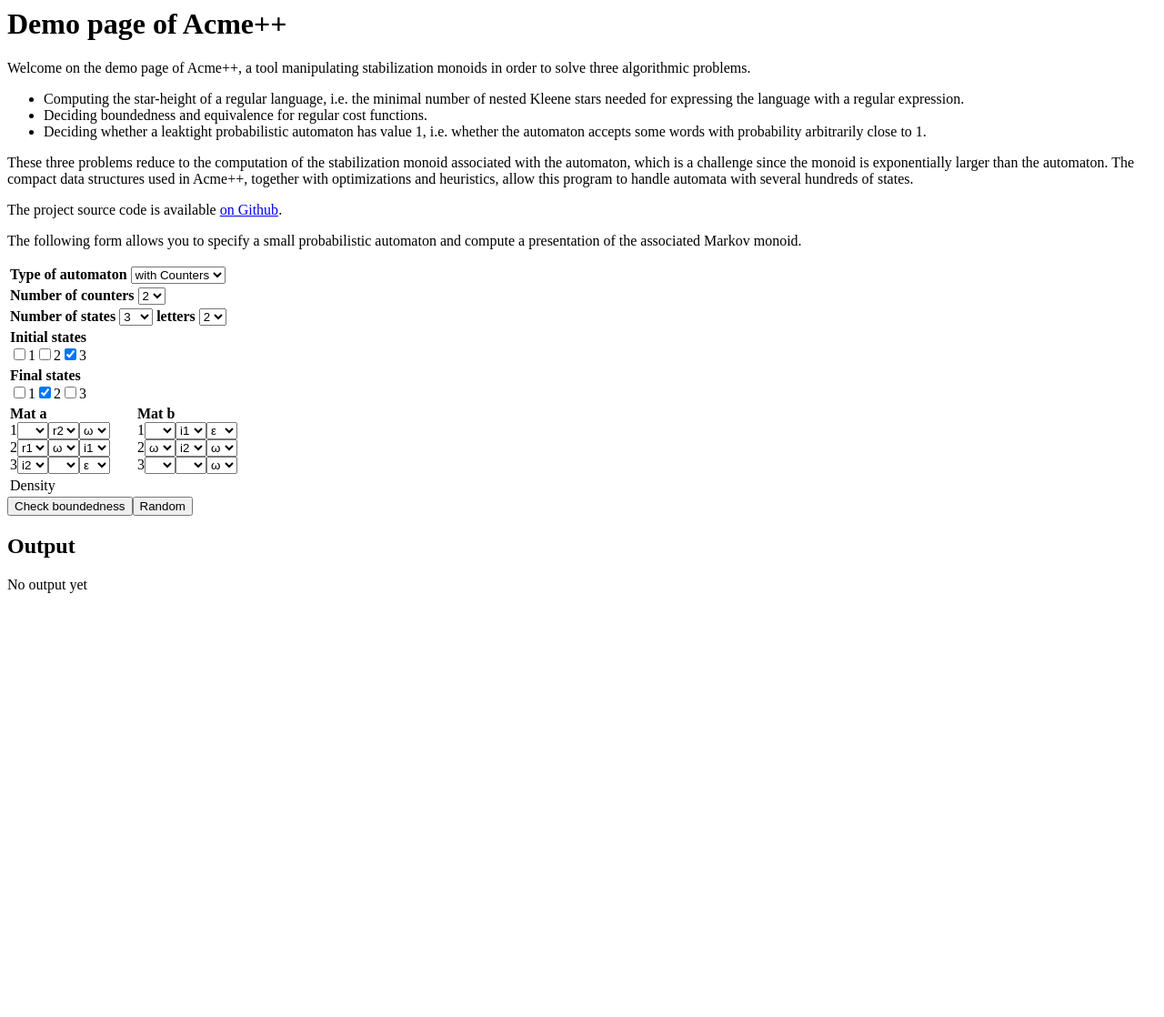
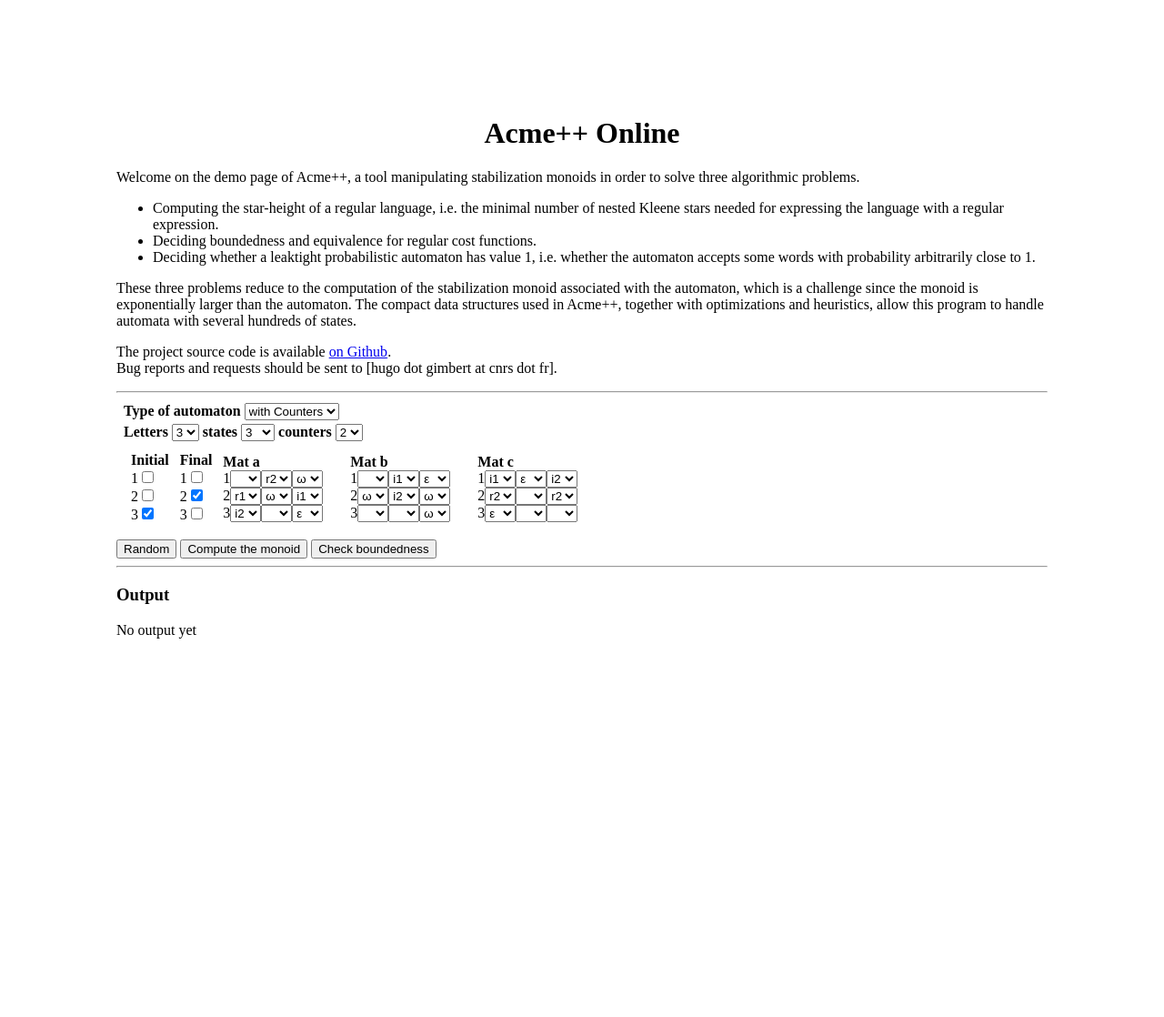
Before and after one commit to nathanael-fijalkow/stamina, a PHP site: page / in a window 1280 px wide. Shown: the whole page at 91% size. Before the commit the page ends 652 px from the top, so only its background shows below. Run offline with PHP 8.4, Linux system fonts and the light colour scheme.

Commit message:
some improvements to the Webdemo

```diff
--- a/WebDemo/index.php
+++ b/WebDemo/index.php
@@ -11,7 +11,9 @@
     $action = $_POST['action'];
     switch($action)
       {
-      case 'compute':
+      case 'compute-monoid':
+      case 'has-value1':
+      case 'is-bounded':
 	$aut=$_POST['automaton'];
 
 	//starts a new computation
@@ -23,7 +25,6 @@
 
 	$f = fopen($input,"w+");
 	$o = fopen($output,"w+");
-	fwrite($o,"Parsing data...\n");
 	if($f === FALSE)
 	  {
 	    $msg = "Failed to create input automaton file";
@@ -64,14 +65,11 @@
 		fwrite($f,$aut["mats"][$i]);
 	      }
 	    fclose($f);
-	    fwrite($o,'The <a href="'.$input.'"> automaton file</a>'."\n");
-	    fwrite($o,'The <a href="'.$output.'"> complete log file</a>'."\n");
-	    fwrite($o,"******************************************\n");
-	    fwrite($o,"Computation started\n");
-	    fwrite($o,"******************************************\n");
+	    fwrite($o,'The <a href="'.$input.'"> automaton file</a> and ');
+	    fwrite($o,'the <a href="'.$output.'"> log file</a>'."\n");
 	    fclose($o);
 	    echo "Computation started";
-	    exec("acmeplusplus/build/WebDemo ".$input." >> ".$output. " 2>/dev/null  &");
+	    exec("acmeplusplus/build/WebDemo ".$action." ".$input." >> ".$output. " 2>/dev/null  &");
 	  }
 	break;
       case 'progress':
@@ -109,12 +107,24 @@
 else
   {
     ?>
-    <head>
-      <script src="jquery-2.2.0.min.js"></script>
-      </head>
-      <body>
-      <h1>Demo page of Acme++</h1>
 
+<!DOCTYPE html>
+<html>
+<head>
+<meta charset="UTF-8">
+<title>Acme++ Online</title>
+<style>
+   table, th, td {
+ margin:5px;
+ }
+   body {
+   margin: 10% 10% 10% 10%;
+   }
+</style>
+</head>
+<body margin="10">
+      <script src="jquery-2.2.0.min.js" type="text/javascript"></script>
+<center><h1>Acme++ Online</h1></center>
 
       <p>Welcome on the demo page of Acme++,
       a tool manipulating stabilization monoids in order to solve three algorithmic problems.
@@ -136,51 +146,48 @@
 				     The compact data structures used in Acme++, together with optimizations and heuristics,
 				     allow this program to handle automata with several hundreds of states.</p>
 				     <p>
-				     The project source code is available <a href="https://github.com/nathanael-fijalkow/acmeplusplus">on Github</a>.
-				     </p>
-				     <p>The following form allows you to specify a small probabilistic automaton
-				     and compute a presentation of the associated Markov monoid.</p>
+				     The project source code is available <a href="https://github.com/nathanael-fijalkow/acmeplusplus">on Github</a>.<br/>
+Bug reports and requests should be sent to [hugo dot gimbert at cnrs dot fr].</p>
+<hr/>
 				     <form method="post">
 				     <table>
 				     <tr>
 				     <td>
 				     <b>Type of automaton</b>
+
 				     <select class="matchanger" id="auttype">
 				     <option selected="selected" value="counter">with Counters</option>
 				     <option value="proba">Probabilistic</option>
 				     </select>
-				     </tr>
-				     <tr>
+</td></tr><tr><td>
+				     <b>Letters</b>
+				     <select class="matchanger" name="letters" id="lettersnb"></select>
+				     <b>states</b>
+				     <select class="matchanger" name="states" id="statesnb"></select>
+				     <span id="countersnbdiv">
+				     <b>counters</b>
+				     <select class="matchanger" id="countersnb"></select>
+				     </span>
+				     </td></tr>
+				     <tr><td>
+				     <table><tr>
+				     <td style="vertical-align:top">
+				     <b>Initial</b>
+				     <span class="initial"></span>
+				     </td><td>&nbsp;</td>
+				     <td style="vertical-align:top">
+				     <b>Final</b>
+				     <span class="final"></span>
+				     </td>
+				     </td><td>&nbsp;</td>
 				     <td>
-				     <div id="countersnbdiv">
-				     <b>Number of counters</b>
-				     <select class="matchanger" id="countersnb"/>
-				     </div>
+				     <span id="probamats" ></span>
+				     <span id="countermats" ></span>
 				     </td>
 				     </tr>
+				     </table></td></tr>
 				     <tr>
-				     <td>
-				     <b>Number of states</b>
-				     <select class="matchanger" name="states" id="statesnb"></select>
-				     <b> letters</b>
-				     <select class="matchanger" name="letters" id="lettersnb"></select>
-				     </td></tr>
-				     <tr><td>
-				     <b>Initial states</b>
-				     <div class="initial"></div>
-				     </tr></td>
-				     <tr><td>
-				     <b>Final states</b>
-				     <div class="final"></div>
-				     </tr></td>
-				     <tr>
-				     <td>
-				     <div id="probamats" ></div>
-				     <div id="countermats" ></div>
-				     </td>
-				     </tr>
-				     <tr>
-				     <td>Density
+				     <td class="density" >Density
 				     <select id="density" />
 				     <?php
 				     for($i=10;$i <=40; $i+=10)
@@ -195,20 +202,22 @@
 
 	  </table>
 	  <div id="buttons">
-	  <input type="button" class="random" value="Random" />
-	  <div style="float: left" id="probabdiv">
-	  <input type="button" class="compute" value="Check value 1" />
-	  </div>
-	  <div style="float: left" id="counterbdiv">
-	  <input type="button" class="compute" value="Check boundedness" />
-	  </div>
+	  <input type="button" id="random" value="Random" ></input>
+	  <input type="button" class="compute" id="compute-monoid" value="Compute the monoid" ></input>
+	  <span  id="probabdiv">
+	  <input type="button" class="compute" id="has-value1" value="Check value 1" ></input>
+	  </span>
+	  <span id="counterbdiv">
+	  <input type="button" class="compute" id="is-bounded" value="Check boundedness" ></input>
+	  </span>
 
 
 	  </div>
 	  </form>
 	  <div class="log">
 	  </div>
-	  <h2>Output</h2>
+<hr/>
+	  <h3>Output</h3>
 	  <div class="output">
 	  </div>
 	  <script>
@@ -240,7 +249,7 @@
     update();
     fill_random();
 
-    setInterval(showProgress, 500);
+    setInterval(showProgress, 1000);
 
     function generate()
     {
@@ -248,20 +257,16 @@
       $('#statesnb').empty();
       for(i=1; i <= maxstatesnb; i++)
 	{
-	  if(i == initialstatesnb)
-	    $('#statesnb').append('<option selected="selected">'+i+'</option>');
-	  else
-	    $('#statesnb').append('<option>'+i+'</option>');
+	  var sell = (i == initialstatesnb) ? 'selected="selected"' : '';
+	  $('#statesnb').append('<option '+sell+'>'+i+'</option>');
 	}
 
       /* Generate lettersnb selector */
       $('#lettersnb').empty();
       for(i=1; i <= maxlettersnb; i++)
 	{
-	  if(i == initiallettersnb)
-	    $('#lettersnb').append('<option selected="selected">'+i+'</option>');
-	  else
-	    $('#lettersnb').append('<option>'+i+'</option>');
+	  var sell = (i == initialstatesnb) ? 'selected="selected"' : '';
+	  $('#lettersnb').append('<option '+sell+'>'+i+'</option>');
 	}
 
       /* Generate countersnb selector */
@@ -280,8 +285,8 @@
       $('.final').empty();
       for(i=1; i <= maxstatesnb; i++)
 	{
-	  $('.initial').append('<div style="float: left" id="i'+i+'"><input class="c" type="checkbox">'+i+'</input></div>');
-	  $('.final').append('<div style="float: left" id="f'+i+'"><input class="c" type="checkbox">'+i+'</input></div>');
+	  $('.initial').append('<div  id="i'+i+'">'+i+'<input class="c" type="checkbox"></input></div>');
+	  $('.final').append('<div  id="f'+i+'">'+i+'<input class="c" type="checkbox"></input></div>');
 	}
 
       /* Generate matrix editor */
@@ -396,7 +401,7 @@
 	  $('#probamats').show();
 	  $('#probabdiv').show();
 	  $('#counterbdiv').hide();
-	  $('#density').show();
+	  $('.density').show();
 	}
       else
 	{
@@ -405,7 +410,7 @@
 	  $('#countermats').show();
 	  $('#probabdiv').hide();
 	  $('#counterbdiv').show();
-	  $('#density').hide();
+	  $('.density').hide();
 	}
       var cselect = '';
       var counters = counters_list();
@@ -480,7 +485,7 @@
 	update();
       });
 
-    $(".random").click(function() {
+    $("#random").click(function() {
 	fill_random();
       });
 
@@ -529,7 +534,7 @@
 	$.ajax({
 	  method: "POST",
 	      url: "",
-	      data: { "action": "compute", "automaton" : aut }
+	      data: { "action": this.id, "automaton" : aut }
 	  })
 	  .done(function( msg ) {
 	      output(msg );
@@ -543,4 +548,7 @@
 	</body>
 	<?php
 	}
+
 ?>
+</body>
+</html>
```
Also changed, not shown: 1 other file.
